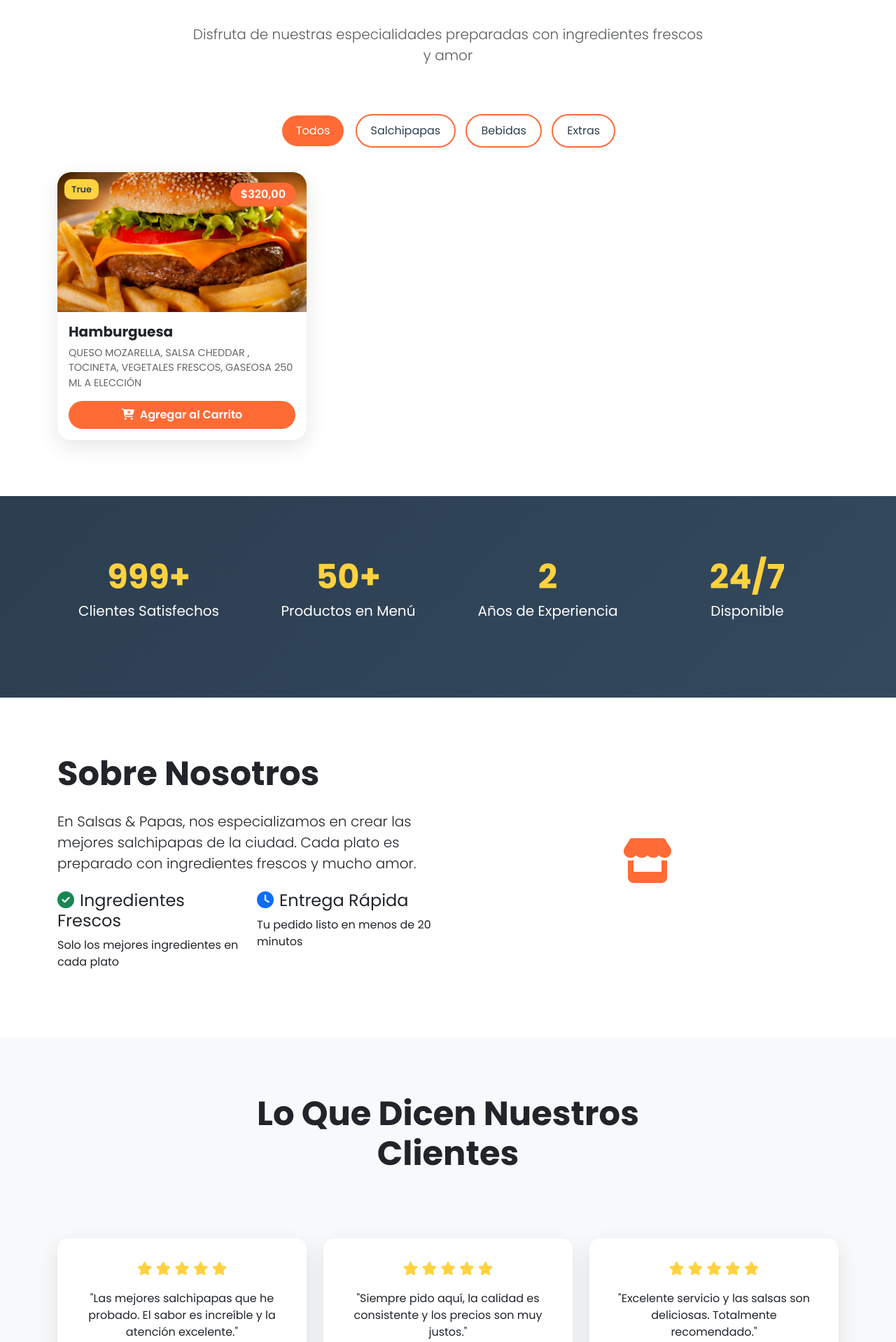
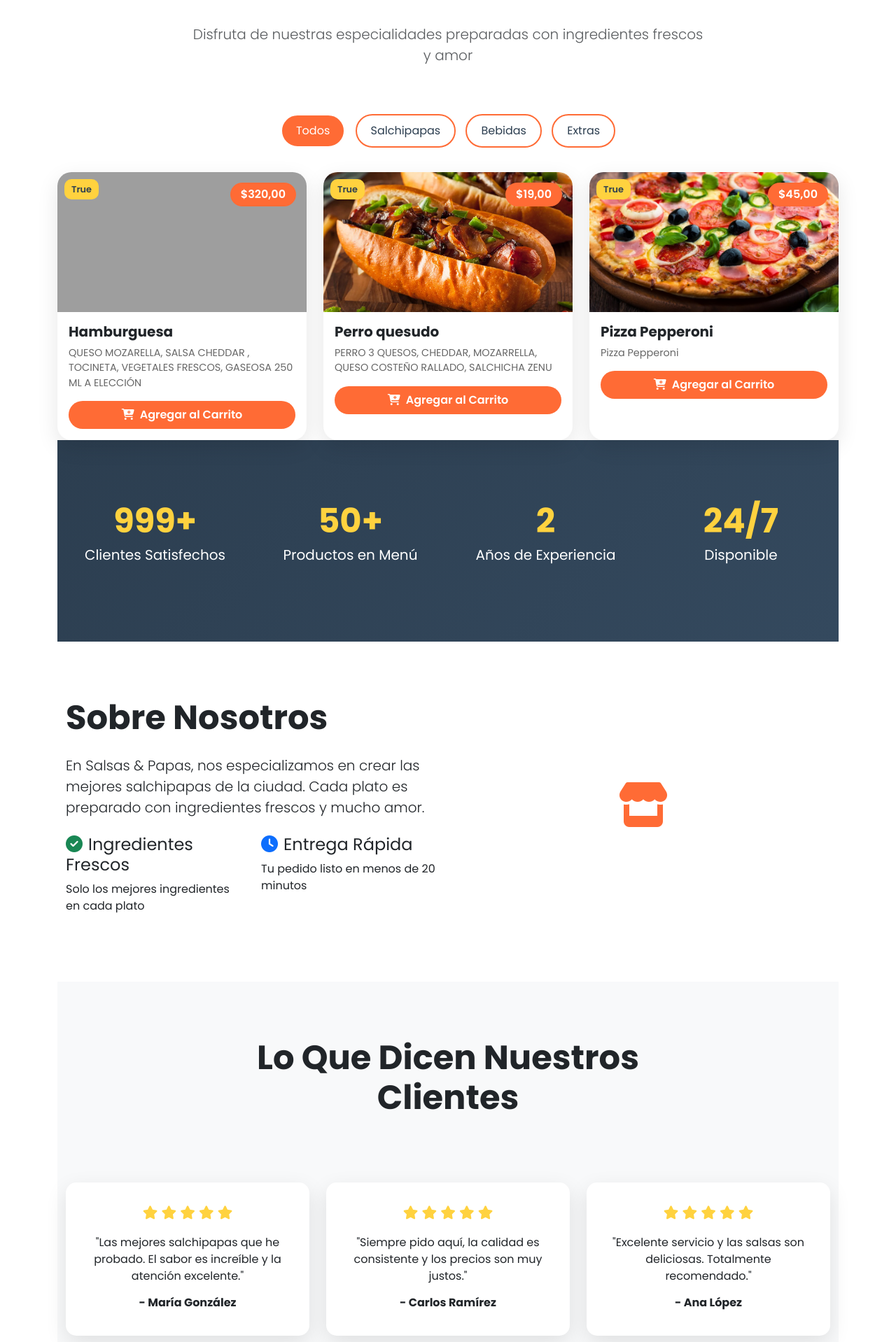
Before and after one commit to Jea111/Salchipaperia, a Django app: page /inicio/ in a window 1280 px wide. Shown: the part 928-2846 px from the top of the page at 70% size. Run offline with Django 5.2, Linux system fonts and the light colour scheme; data comes from the database, SQL or seed files in the repository; both versions use the stored data as it was after the commit; some libraries are stand-ins or nearby versions; grey boxes are pictures that could not be loaded.

Commit message:
Restaurante de comidas rapidas con django

```diff
--- a/reqs.txt
+++ b/reqs.txt
@@ -25,7 +25,7 @@
 3. Carrito de compras y pedidos
 Que se puedan agregar productos al carrito.
 
-Formulario para que el cliente escriba sus datos (nombre, dirección, celular).
+Formulario para que el cliente escriba sus datos (nombre, dirección).
 
 Botón para confirmar pedido.
 
--- a/restaurante_app/models.py
+++ b/restaurante_app/models.py
@@ -17,7 +17,7 @@
     nombre = models.CharField(max_length=200)
     descripcion= models.TextField()
     precio =models.DecimalField(decimal_places=2,max_digits=10)
-    imagen= models.ImageField(upload_to='productos/')
+    imagen= models.ImageField(upload_to='media/', null=True, blank=True)
     categoria= models.ForeignKey(Categorias,on_delete=models.CASCADE)
     disponible = models.BooleanField(default=True)
     fecha_creado = models.DateTimeField(auto_now_add=True)
--- a/restaurante_app/templates/inicio.html
+++ b/restaurante_app/templates/inicio.html
@@ -1,3 +1,4 @@
+
 <!DOCTYPE html>
 <html lang="es">
   <head>
@@ -338,34 +339,31 @@
         </div>
 
         <!-- Products Grid -->
+  <div class="row g-4">
   {% for p in prod %}
-        <div class="row g-4">
-          <div
-            class="col-lg-4 col-md-6 product-item"
-            data-category="salchipapas"
-          >
-            <div class="card menu-card">
+  <div class="col-lg-4 col-md-6 d-flex align-items-stretch product-item" data-category="{{p.categoria}}">
+    <div class="card menu-card w-100">
       <div class="position-relative">
         <img
-                  src="{{p.imagen}}"
+          src="{{ p.imagen.url }}"
           class="card-img-top"
-                  alt="{{p.nombre}}"
+          alt="{{ p.nombre }}"
         />
-                <span class="price-tag">${{p.precio}}</span>
-                <span class="product-badge">{{p.disponible}}</span>
+        <span class="price-tag">${{ p.precio }}</span>
+        <span class="product-badge">{{ p.disponible }}</span>
       </div>
       <div class="card-body">
-                <h5 class="card-title fw-bold">{{p.nombre}}</h5>
-                <p class="product-description">{{p.descripcion}}</p>
-                <button class="btn add-to-cart-btn" onclick="addToCart(1)">
+        <h5 class="card-title fw-bold">{{ p.nombre }}</h5>
+        <p class="product-description">{{ p.descripcion }}</p>
+        <button class="btn add-to-cart-btn" onclick="addToCart({{ p.id }})">
           <i class="fas fa-cart-plus me-2"></i>Agregar al Carrito
         </button>
       </div>
     </div>
   </div>
+  {% endfor %}
 </div>
-      </div>
-    </section>
+
 
     <section class="stats-section section-padding">
       <div class="container">
@@ -523,7 +521,6 @@
         </div>
       </div>
     </section>
-    {% endfor %}
     <footer class="bg-dark text-white py-4">
       <div class="container">
         <div class="row">
--- a/restaurante_app/urls.py
+++ b/restaurante_app/urls.py
@@ -1,5 +1,6 @@
 from django.urls import path
 from .  import views
+from django.conf.urls.static import static
 
 
 urlpatterns = [
--- a/restaurante_proyecto/settings.py
+++ b/restaurante_proyecto/settings.py
@@ -124,13 +124,12 @@
 
 
 import os
-from pathlib import Path
 
 
-MEDIA_URL = '/productos/'
+MEDIA_URL = '/media/'
 
 # Directorio donde se almacenarán los archivos subidos
-MEDIA_ROOT = os.path.join(BASE_DIR, 'productos')
+MEDIA_ROOT = os.path.join(BASE_DIR, 'media')
 
 
 
--- a/restaurante_proyecto/urls.py
+++ b/restaurante_proyecto/urls.py
@@ -1,19 +1,4 @@
-"""
-URL configuration for restaurante_proyecto project.
 
-The `urlpatterns` list routes URLs to views. For more information please see:
-    https://docs.djangoproject.com/en/5.2/topics/http/urls/
-Examples:
-Function views
-    1. Add an import:  from my_app import views
-    2. Add a URL to urlpatterns:  path('', views.home, name='home')
-Class-based views
-    1. Add an import:  from other_app.views import Home
-    2. Add a URL to urlpatterns:  path('', Home.as_view(), name='home')
-Including another URLconf
-    1. Import the include() function: from django.urls import include, path
-    2. Add a URL to urlpatterns:  path('blog/', include('blog.urls'))
-"""
 from django.contrib import admin
 from django.urls import path,include
 
```
Also changed, not shown: db.sqlite3, media/media/perrro-restaurant.webp (renamed from productos/perrro-restaurant.webp), media/media/restaurante6.jpeg (added), productos/restaurante1.jpeg (deleted), productos/restaurante1_1c80nDy.jpeg (deleted), productos/restaurante1_KKFKI1r.jpeg (deleted), productos/restaurante1_L8VX2BB.jpeg (deleted), restaurante_app/migrations/0003_alter_productos_imagen.py (added). Lines whose indentation alone changed are shown as unchanged.
